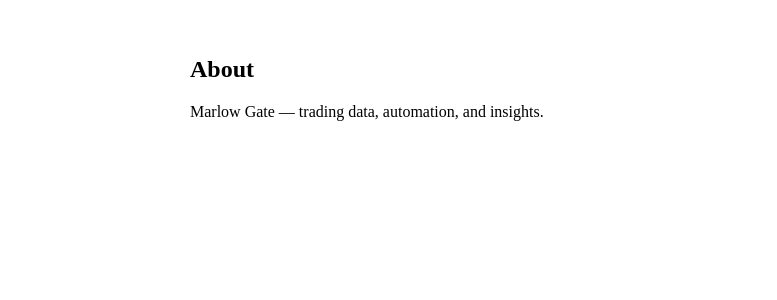
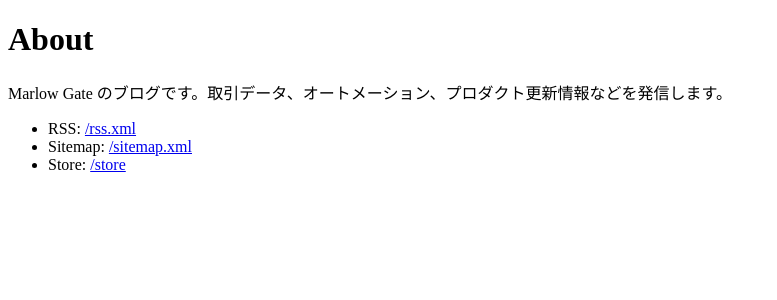
Before and after one commit to marlowgate-ops/mg-blog-next, a Next.js app: page /about in a window 1280 px wide. Shown: the top 300 px of the page, without its empty margins (0-777 px from the left). Built offline with nearby package versions, Linux system fonts and the light colour scheme; no server answers.

Commit message:
Update page.tsx

```diff
--- a/app/about/page.tsx
+++ b/app/about/page.tsx
@@ -1,10 +1,16 @@
-export default function About(){
+// app/about/page.tsx
+export const revalidate = 3600
+
+export default function About() {
   return (
-    <main>
-      <section style={{ maxWidth:900, margin:'0 auto', padding:'28px 20px' }}>
-        <h1>About</h1>
-        <p>Marlow Gate — trading data, automation, and insights.</p>
-      </section>
+    <main className="mx-auto max-w-3xl px-5 py-10 prose">
+      <h1>About</h1>
+      <p>Marlow Gate のブログです。取引データ、オートメーション、プロダクト更新情報などを発信します。</p>
+      <ul>
+        <li>RSS: <a href="/rss.xml">/rss.xml</a></li>
+        <li>Sitemap: <a href="/sitemap.xml">/sitemap.xml</a></li>
+        <li>Store: <a href="https://marlowgate.com/store/">/store</a></li>
+      </ul>
     </main>
   )
 }
```
